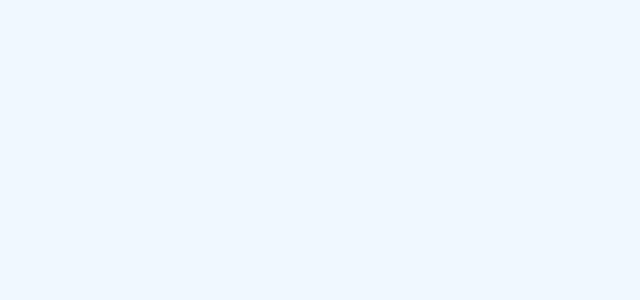
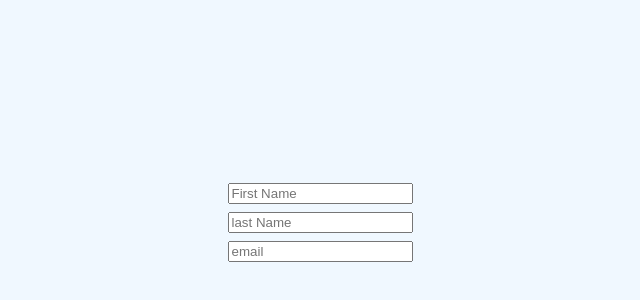
Before and after one commit to edwinisnow/formik-basics, a React (Create React App) app: page / in a window 1280 px wide. Shown: the part 182-482 px from the top of the page, without its empty margins (320-960 px from the left). Built offline with nearby package versions, Linux system fonts and the light colour scheme.

Commit message:
traditional react form handling

```diff
--- a/src/App.js
+++ b/src/App.js
@@ -1,10 +1,11 @@
 
 import './App.css';
-import './signup.css'
+import Signup from './Signup';
+
 function App() {
   return (
     <div className="App">
-
+      <Signup />
     </div>
   );
 }
--- /dev/null
+++ b/src/Signup.js
@@ -0,0 +1,43 @@
+import React, { useState } from 'react'
+import './signup.css'
+const Signup = () => {
+    const [firstName, setFirstName] = useState("")
+    const [lastName, setLastName] = useState("")
+    const [email, setEmail] = useState("")
+    return (
+        <form>
+            <div className='input-container'>
+                <input
+                    id='firstName'
+                    name='firstName'
+                    type='text'
+                    placeholder='First Name'
+                    value={firstName}
+                    onChange={(e => setFirstName(e.target.value))}
+                />
+            </div>
+            <div className='input-container'>
+                <input
+                    id='lastName'
+                    name='lastName'
+                    type='text'
+                    placeholder='last Name'
+                    value={lastName}
+                    onChange={(e => setLastName(e.target.value))}
+                />
+            </div>
+            <div className='input-container'>
+                <input
+                    id='email'
+                    name='email'
+                    type='text'
+                    placeholder='email'
+                    value={email}
+                    onChange={(e => setEmail(e.target.value))}
+                />
+            </div>
+        </form>
+    )
+}
+
+export default Signup
```
